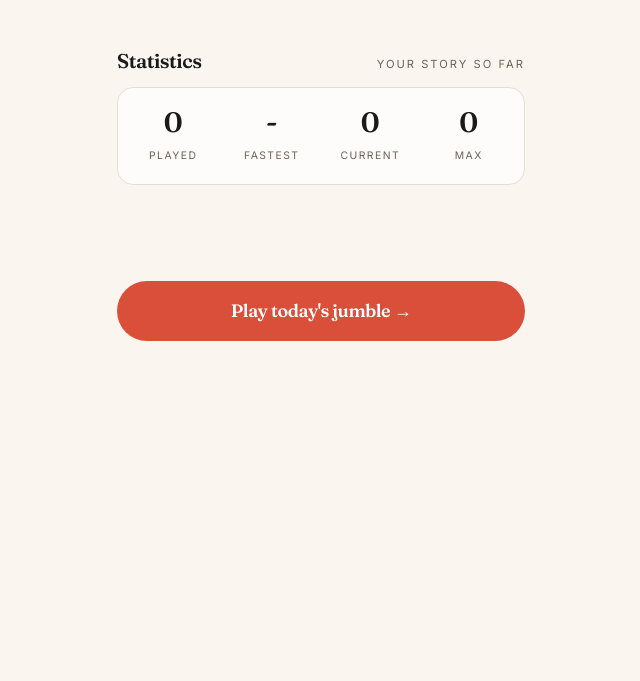
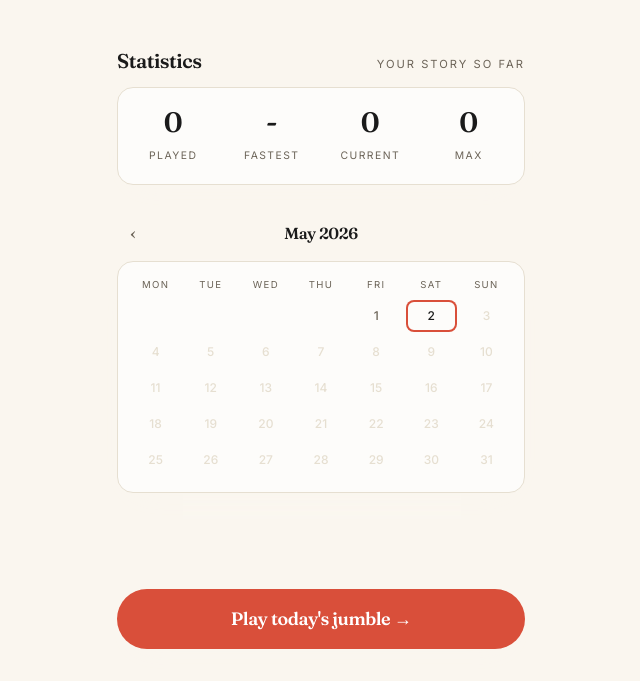
Before and after one commit to badrbmb/pastiche, a FastAPI app: page / in a window 1280 px wide. Shown: the part 409-1090 px from the top of the page, without its empty margins (319-959 px from the left). Before the commit the page ends 750 px from the top, so only its background shows below. Run offline with FastAPI, Linux system fonts and the light colour scheme; some libraries are stand-ins or nearby versions.

Commit message:
feat: add puzzle calendar to home page
Month-view grid showing played days (green), today (accent ring),
and past unplayed days (clickable to replay). Navigation arrows
to browse months back to the game's launch date.

Co-Authored-By: Claude Opus 4.6 (1M context) <noreply@anthropic.com>

```diff
--- a/static/home_scripts.js
+++ b/static/home_scripts.js
@@ -119,10 +119,96 @@ function UpdateUserStatistics(statistics) {
 
 
 
+var RESET_DATE = new Date(2023, 10, 8);
+var calMonth, calYear;
+
+function dateToKey(d) {
+    return d.getFullYear() + '-' +
+        String(d.getMonth() + 1).padStart(2, '0') + '-' +
+        String(d.getDate()).padStart(2, '0');
+}
+
+function buildPlayedSet() {
+    var played = new Set();
+    loadValueDates().forEach(function(entry) {
+        var parts = entry.valueDate.split(', ')[1];
+        if (parts) {
+            var d = new Date(parts);
+            if (!isNaN(d)) played.add(dateToKey(d));
+        }
+    });
+    return played;
+}
+
+function renderCalendar() {
+    var MONTHS = ['January','February','March','April','May','June',
+                  'July','August','September','October','November','December'];
+    document.getElementById('cal-title').textContent = MONTHS[calMonth] + ' ' + calYear;
+
+    var played = buildPlayedSet();
+    var grid = document.getElementById('cal-grid');
+    grid.innerHTML = '';
+
+    var firstDay = new Date(calYear, calMonth, 1);
+    var lastDay = new Date(calYear, calMonth + 1, 0);
+    var today = new Date();
+    var todayKey = dateToKey(today);
+
+    var startPad = (firstDay.getDay() + 6) % 7;
+    for (var i = 0; i < startPad; i++) {
+        grid.appendChild(document.createElement('div'));
+    }
+
+    for (var d = 1; d <= lastDay.getDate(); d++) {
+        var date = new Date(calYear, calMonth, d);
+        var key = dateToKey(date);
+        var isPlayed = played.has(key);
+        var isToday = key === todayKey;
+        var isFuture = date > today;
+        var isBeforeReset = date < RESET_DATE;
+
+        var cell = document.createElement('a');
+        cell.textContent = d;
+
+        if (isFuture || isBeforeReset) {
+            cell.className = 'cal-cell cal-dimmed';
+        } else if (isPlayed) {
+            cell.className = 'cal-cell cal-played';
+            cell.href = '/' + key;
+        } else if (isToday) {
+            cell.className = 'cal-cell cal-today';
+            cell.href = '/' + key;
+        } else {
+            cell.className = 'cal-cell cal-default';
+            cell.href = '/' + key;
+        }
+        grid.appendChild(cell);
+    }
+
+    var now = new Date();
+    document.getElementById('cal-prev').style.visibility =
+        (calYear > RESET_DATE.getFullYear() || (calYear === RESET_DATE.getFullYear() && calMonth > RESET_DATE.getMonth()))
+        ? 'visible' : 'hidden';
+    document.getElementById('cal-next').style.visibility =
+        (calYear < now.getFullYear() || (calYear === now.getFullYear() && calMonth < now.getMonth()))
+        ? 'visible' : 'hidden';
+}
+
+function calNav(dir) {
+    calMonth += dir;
+    if (calMonth > 11) { calMonth = 0; calYear++; }
+    if (calMonth < 0)  { calMonth = 11; calYear--; }
+    renderCalendar();
+}
+
 window.onload = function () {
     let valueDatesArray = loadValueDates();
-    //  update user statistics
-    fetchStatistics(valueDatesArray)
+    fetchStatistics(valueDatesArray);
+
+    var now = new Date();
+    calMonth = now.getMonth();
+    calYear = now.getFullYear();
+    renderCalendar();
 
     // check localStore if today's game have been played
     let is_played = checkTodayInValueDates(valueDatesArray);
--- a/templates/home.html
+++ b/templates/home.html
@@ -30,6 +30,25 @@
         },
       }
     </script>
+    <style>
+      .cal-cell {
+        display: flex;
+        height: 2rem;
+        width: 100%;
+        align-items: center;
+        justify-content: center;
+        border-radius: 0.5rem;
+        font-size: 0.75rem;
+        font-weight: 500;
+        text-decoration: none;
+        transition: background 120ms ease;
+      }
+      .cal-dimmed   { color: #e6dfd1; cursor: default; }
+      .cal-played   { background: #6b8c5e; color: #fff; }
+      .cal-today    { box-shadow: inset 0 0 0 2px #d94f3a; color: #1a1a1a; }
+      .cal-default  { color: #6b6357; }
+      .cal-default:hover { background: rgba(230,223,209,0.5); }
+    </style>
 </head>
 <body class="min-h-screen bg-paper font-sans text-ink antialiased">
     <main class="mx-auto flex min-h-screen w-full max-w-md flex-col px-5 pb-[max(2rem,env(safe-area-inset-bottom))] pt-8 sm:min-h-0 sm:pt-20">
@@ -60,6 +79,26 @@
             </div>
         </section>
 
+        <section class="mt-8">
+            <div class="mb-3 flex items-center justify-between">
+                <button id="cal-prev" onclick="calNav(-1)"
+                        class="flex h-8 w-8 items-center justify-center rounded-full text-muted transition hover:bg-rule/50 hover:text-ink">
+                    <span class="font-display text-lg">‹</span>
+                </button>
+                <h2 id="cal-title" class="font-display text-base font-semibold tracking-tight"></h2>
+                <button id="cal-next" onclick="calNav(1)"
+                        class="flex h-8 w-8 items-center justify-center rounded-full text-muted transition hover:bg-rule/50 hover:text-ink">
+                    <span class="font-display text-lg">›</span>
+                </button>
+            </div>
+            <div class="rounded-2xl border border-rule bg-white/70 px-3 py-4 shadow-paper">
+                <div class="grid grid-cols-7 gap-1 text-center text-[0.6rem] uppercase tracking-[0.14em] text-muted">
+                    <div>Mon</div><div>Tue</div><div>Wed</div><div>Thu</div><div>Fri</div><div>Sat</div><div>Sun</div>
+                </div>
+                <div id="cal-grid" class="mt-2 grid grid-cols-7 gap-1"></div>
+            </div>
+        </section>
+
         <div class="conditional-play mt-auto flex flex-col items-center gap-6 pt-12 sm:mt-12">
             <button id="button-play" onclick="location.href='/play'"
                     class="group inline-flex w-full items-center justify-center gap-2 rounded-full bg-accent px-8 py-4 font-display text-lg font-semibold tracking-tight text-white shadow-paper transition hover:brightness-110 active:translate-y-px">
```
